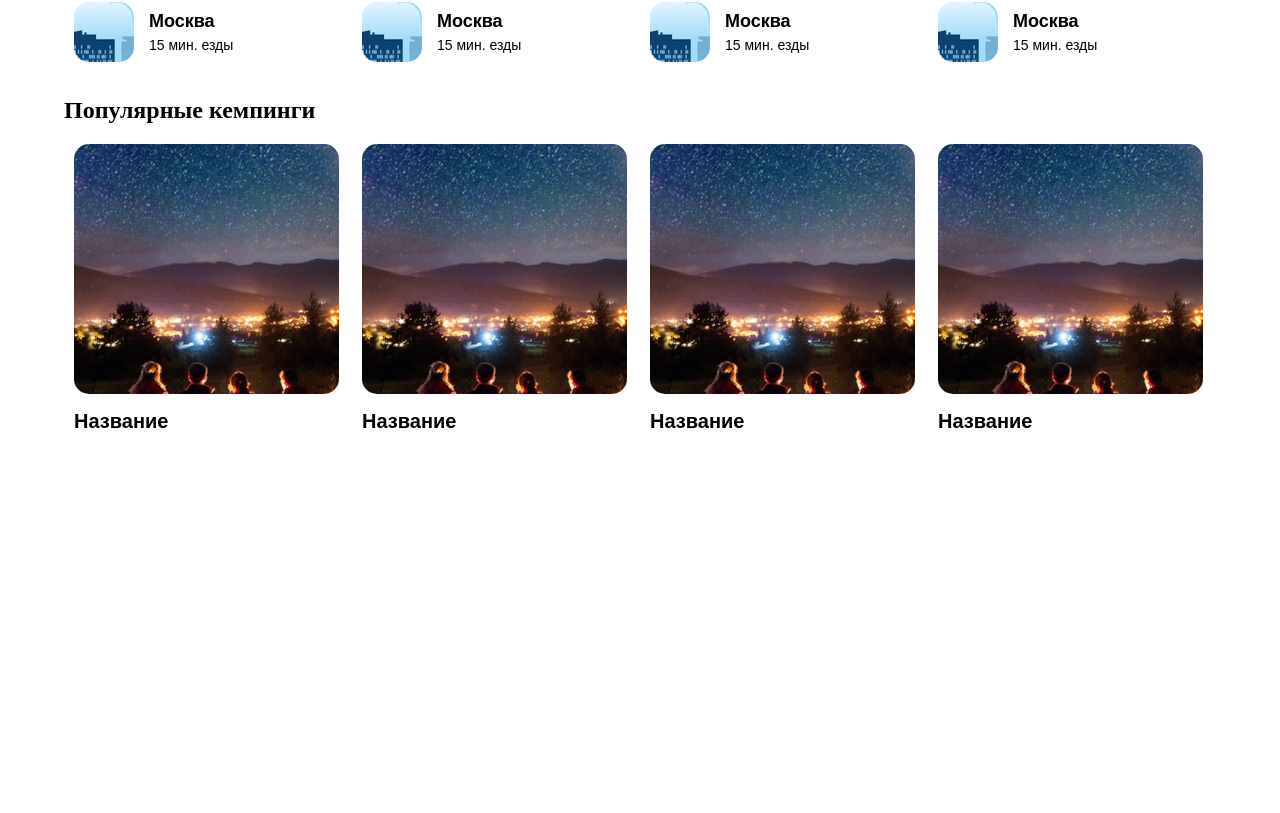
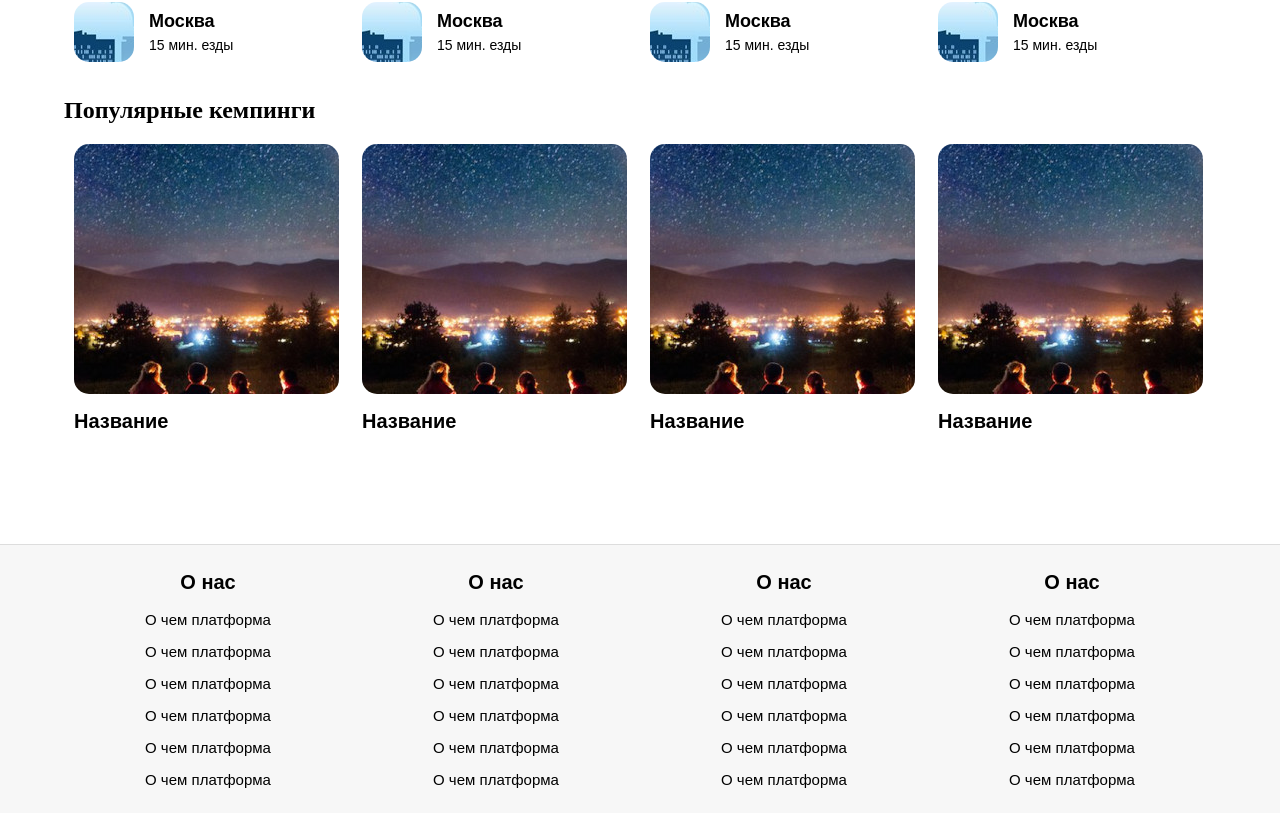
Before and after one commit to biryusal/LetsCampDev, a React app: page / in a window 1280 px wide. Shown: the part 770-1583 px from the top of the page. Before the commit the page ends 1314 px from the top, so only its background shows below. Built offline with nearby package versions, Linux system fonts and the light colour scheme.

Commit message:
Добавил Footer на страницу.

```diff
--- /dev/null
+++ b/src/js/components/Footer/Footer.js
@@ -0,0 +1,48 @@
+import React from "react";
+import {NavLink} from "react-router-dom";
+import "./Footer.scss";
+
+export default () => {
+  return(
+    <footer className = "footer">
+      <div className = "footer__wrapper container">
+        <div className = "footer__column">
+          <h2 className = "footer__header">О нас</h2>
+          <NavLink to = "/" className = "footer__link" activeClassName = "footer__link_active">О чем платформа</NavLink>
+          <NavLink to = "/" className = "footer__link" activeClassName = "footer__link_active">О чем платформа</NavLink>
+          <NavLink to = "/" className = "footer__link" activeClassName = "footer__link_active">О чем платформа</NavLink>
+          <NavLink to = "/" className = "footer__link" activeClassName = "footer__link_active">О чем платформа</NavLink>
+          <NavLink to = "/" className = "footer__link" activeClassName = "footer__link_active">О чем платформа</NavLink>
+          <NavLink to = "/" className = "footer__link" activeClassName = "footer__link_active">О чем платформа</NavLink>
+        </div>
+        <div className = "footer__column">
+          <h2 className = "footer__header">О нас</h2>
+          <NavLink to = "/" className = "footer__link" activeClassName = "footer__link_active">О чем платформа</NavLink>
+          <NavLink to = "/" className = "footer__link" activeClassName = "footer__link_active">О чем платформа</NavLink>
+          <NavLink to = "/" className = "footer__link" activeClassName = "footer__link_active">О чем платформа</NavLink>
+          <NavLink to = "/" className = "footer__link" activeClassName = "footer__link_active">О чем платформа</NavLink>
+          <NavLink to = "/" className = "footer__link" activeClassName = "footer__link_active">О чем платформа</NavLink>
+          <NavLink to = "/" className = "footer__link" activeClassName = "footer__link_active">О чем платформа</NavLink>
+        </div>
+        <div className = "footer__column">
+          <h2 className = "footer__header">О нас</h2>
+          <NavLink to = "/" className = "footer__link" activeClassName = "footer__link_active">О чем платформа</NavLink>
+          <NavLink to = "/" className = "footer__link" activeClassName = "footer__link_active">О чем платформа</NavLink>
+          <NavLink to = "/" className = "footer__link" activeClassName = "footer__link_active">О чем платформа</NavLink>
+          <NavLink to = "/" className = "footer__link" activeClassName = "footer__link_active">О чем платформа</NavLink>
+          <NavLink to = "/" className = "footer__link" activeClassName = "footer__link_active">О чем платформа</NavLink>
+          <NavLink to = "/" className = "footer__link" activeClassName = "footer__link_active">О чем платформа</NavLink>
+        </div>
+        <div className = "footer__column">
+          <h2 className = "footer__header">О нас</h2>
+          <NavLink to = "/" className = "footer__link" activeClassName = "footer__link_active">О чем платформа</NavLink>
+          <NavLink to = "/" className = "footer__link" activeClassName = "footer__link_active">О чем платформа</NavLink>
+          <NavLink to = "/" className = "footer__link" activeClassName = "footer__link_active">О чем платформа</NavLink>
+          <NavLink to = "/" className = "footer__link" activeClassName = "footer__link_active">О чем платформа</NavLink>
+          <NavLink to = "/" className = "footer__link" activeClassName = "footer__link_active">О чем платформа</NavLink>
+          <NavLink to = "/" className = "footer__link" activeClassName = "footer__link_active">О чем платформа</NavLink>
+        </div>
+      </div>
+    </footer>
+  )
+}
--- /dev/null
+++ b/src/js/components/Footer/Footer.scss
@@ -0,0 +1,25 @@
+.footer {
+  background-color: #F7F7F7;
+  border-top: 1px solid #DDDDDD;
+  &__wrapper {
+    display: flex;
+    justify-content: space-around;
+    flex-wrap: wrap;
+  }
+  &__column {
+    display: flex;
+    flex-direction: column;
+    align-items: center;
+    margin: 10px;
+  }
+
+  &__header {
+    font-size: 20px;
+  }
+
+  &__link {
+    color: black;
+    font-size: 15px;
+    margin-bottom: 15px;
+  }
+}
--- /dev/null
+++ b/src/js/components/Footer/index.js
@@ -0,0 +1,2 @@
+import Footer from "./Footer";
+export default Footer;
--- a/src/js/components/Main/Main.js
+++ b/src/js/components/Main/Main.js
@@ -5,6 +5,7 @@ import Router from "./Router";
 import TourButton from "./TourButton";
 import NearCities from "./NearCities/NearCities";
 import PopularCampings from "./PopularCampings";
+import Footer from "../Footer";
 
 export default () => {
   const [isHeaderScrolled, setHeaderScrolled] = useState(false);
@@ -22,17 +23,18 @@ export default () => {
     <>
       <Header isScrolled = {isHeaderScrolled}/>
       <main className = "main">
-        <div className = {isHeaderScrolled ? "main__imgBackground main__imgBackground_scrolled" : "main__imgBackground"}>
+        <section className = {isHeaderScrolled ? "main__imgBackground main__imgBackground_scrolled" : "main__imgBackground"}>
           <div className = "container">
             <Router />
             <TourButton />
           </div>
-        </div>
-        <div className = "container">
+        </section>
+        <section className = "container">
           <NearCities />
           <PopularCampings />
-        </div>
+        </section>
       </main>
+      <Footer />
     </>
   )
 }
```
